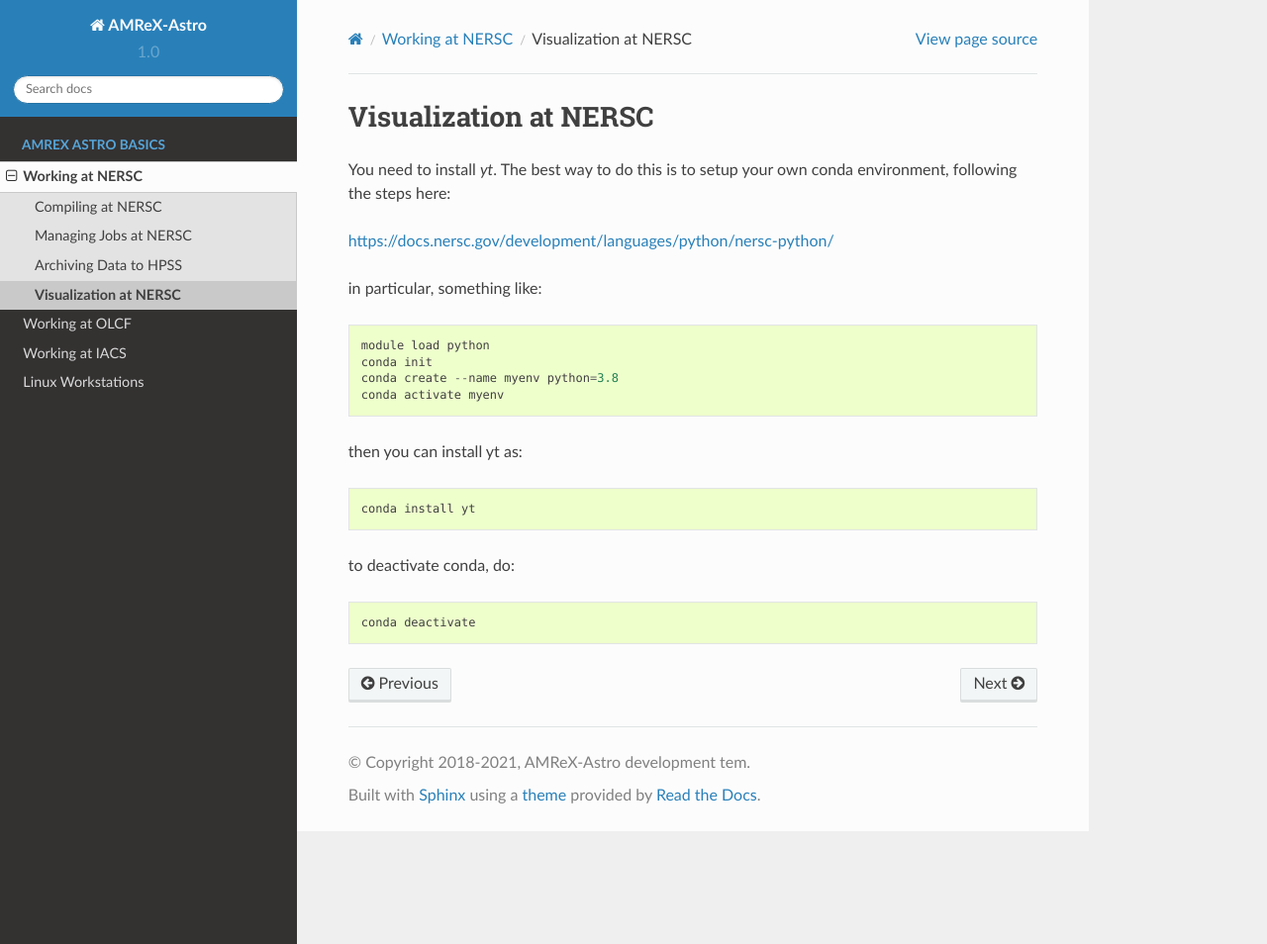
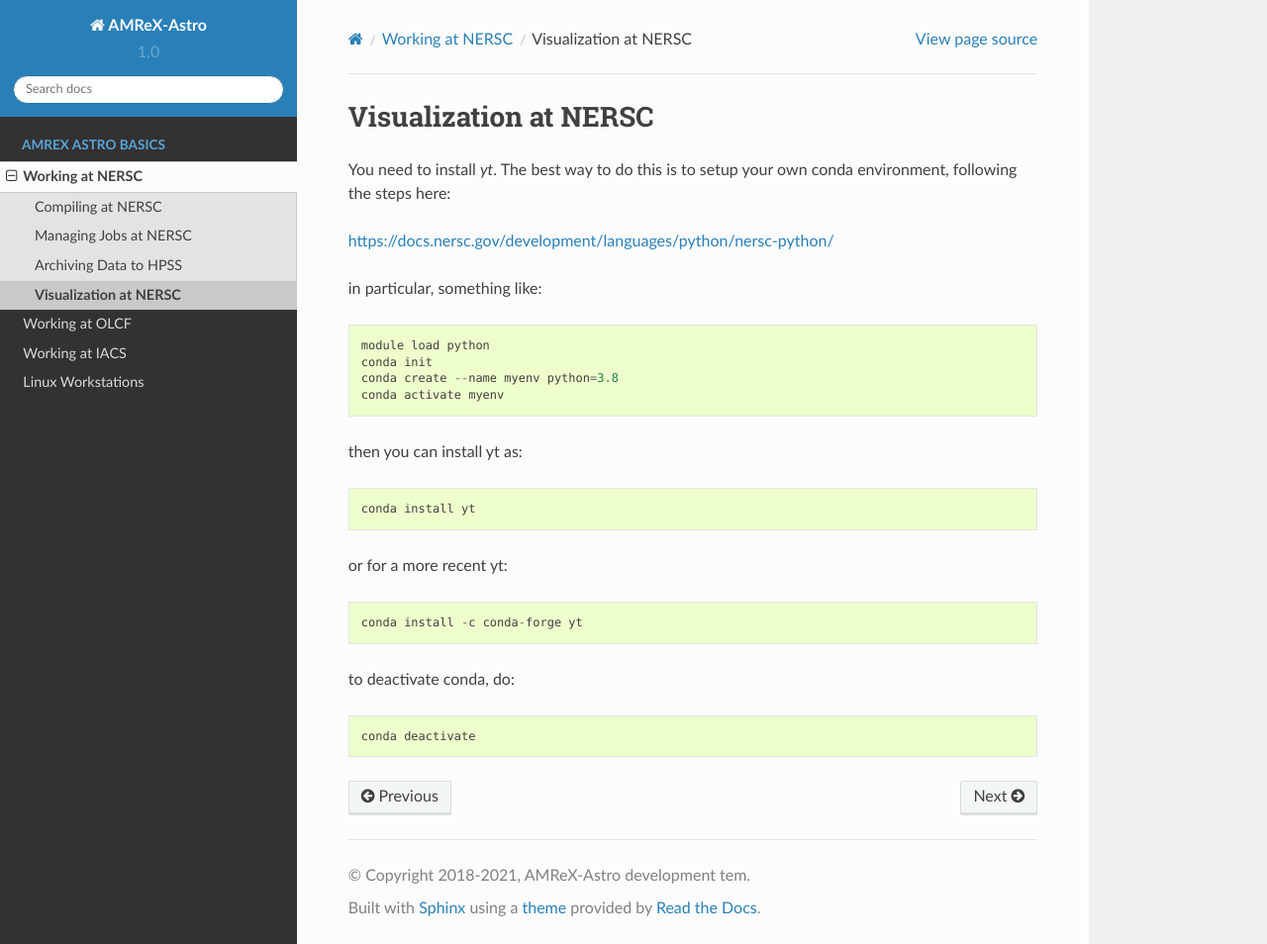
Before and after one commit to AMReX-Astro/workflow, a Sphinx documentation site: the page built from sphinx_docs/source/nersc-visualization.rst, in a window 1280 px wide and 954 px high. Shown: the whole window at 99% size. Built offline with Sphinx 7.4.7 and the Read the Docs theme 2.0.0, drawn with Linux system fonts in a browser that asks for light colours.

Commit message:
conda-forge for yt

```diff
--- a/sphinx_docs/source/nersc-visualization.rst
+++ b/sphinx_docs/source/nersc-visualization.rst
@@ -17,6 +17,10 @@
 
     conda install yt
 
+or for a more recent yt::
+
+    conda install -c conda-forge yt
+
 to deactivate conda, do::
 
     conda deactivate
```
